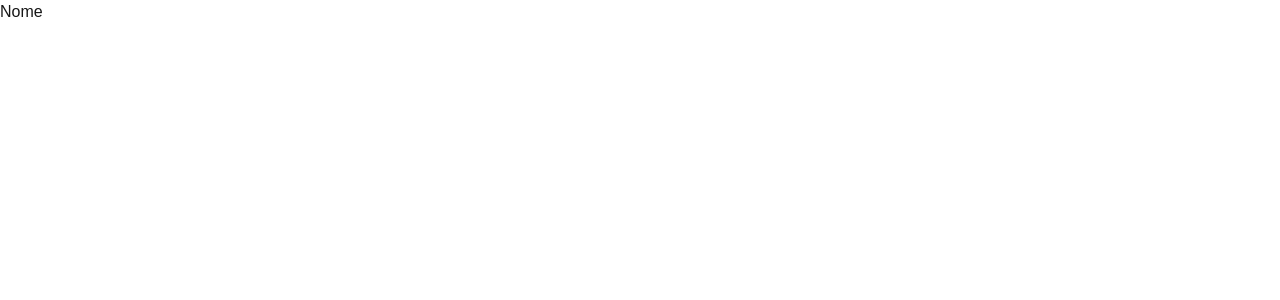
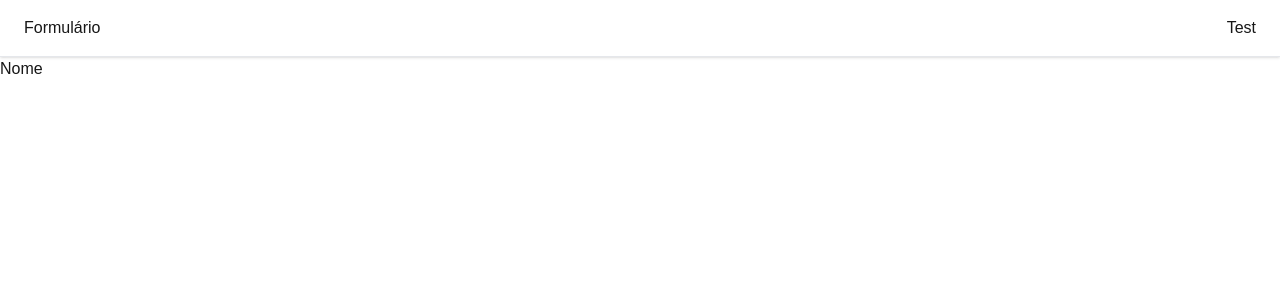
Before and after one commit to gabrielmalves7-prog/atividades-html, a Next.js app: page /form in a window 1280 px wide. Shown: the top 300 px of the page. Built offline with nearby package versions, Linux system fonts and the light colour scheme.

Commit message:
Barra Superior

```diff
--- /dev/null
+++ b/app/components/pesquisa.tsx
@@ -0,0 +1,14 @@
+import Link from 'next/link'
+
+function Pesquisa({ children }: { children: React.ReactNode }) {
+  return (
+    <header className="w-full bg-white border-b border-gray-200 shadow-sm">
+      {/* max-w-7xl e mx-auto mantêm o conteúdo centralizado em telas muito grandes */}
+      <nav className="max-w-7xl mx-auto flex items-center justify-between px-6 py-4">
+        {children}
+      </nav>
+    </header>
+  );
+}
+
+export default Pesquisa;
--- a/app/components/pesquisa/pesquisa.tsx
+++ /dev/null
@@ -1,15 +0,0 @@
-import Link from 'next/link'
-
-export default function Pesquisa() {
-    return(
-        <>
-        <header className="pesquisa">
-            <nav>
-                <Link href="/form">Formulario</Link>
-                <Link href="/sobre" replace>Test</Link>
-                <Link href="/test">Oi</Link>
-            </nav>
-        </header>
-        </>
-    )
-}
--- a/app/layout.tsx
+++ b/app/layout.tsx
@@ -1,6 +1,10 @@
 import type { Metadata } from "next";
 import { Geist, Geist_Mono } from "next/font/google";
 import "./globals.css";
+import dynamic from 'next/dynamic';
+import Link from 'next/link'
+
+const Pesquisa = dynamic(() => import('./components/pesquisa'))
 
 const geistSans = Geist({
   variable: "--font-geist-sans",
@@ -27,6 +31,11 @@ export default function RootLayout({
       lang="en"
       className={`${geistSans.variable} ${geistMono.variable} h-full antialiased`}
     >
+      <Pesquisa>
+        <Link href="/form">Formulário</Link>
+        <Link href="/test">Test</Link>
+      </Pesquisa>
+
       <body className="min-h-full flex flex-col">{children}</body>
     </html>
   );
```
Also changed, not shown: app/components/pesquisa/pesquisa.css (deleted, +0 -7 lines).
